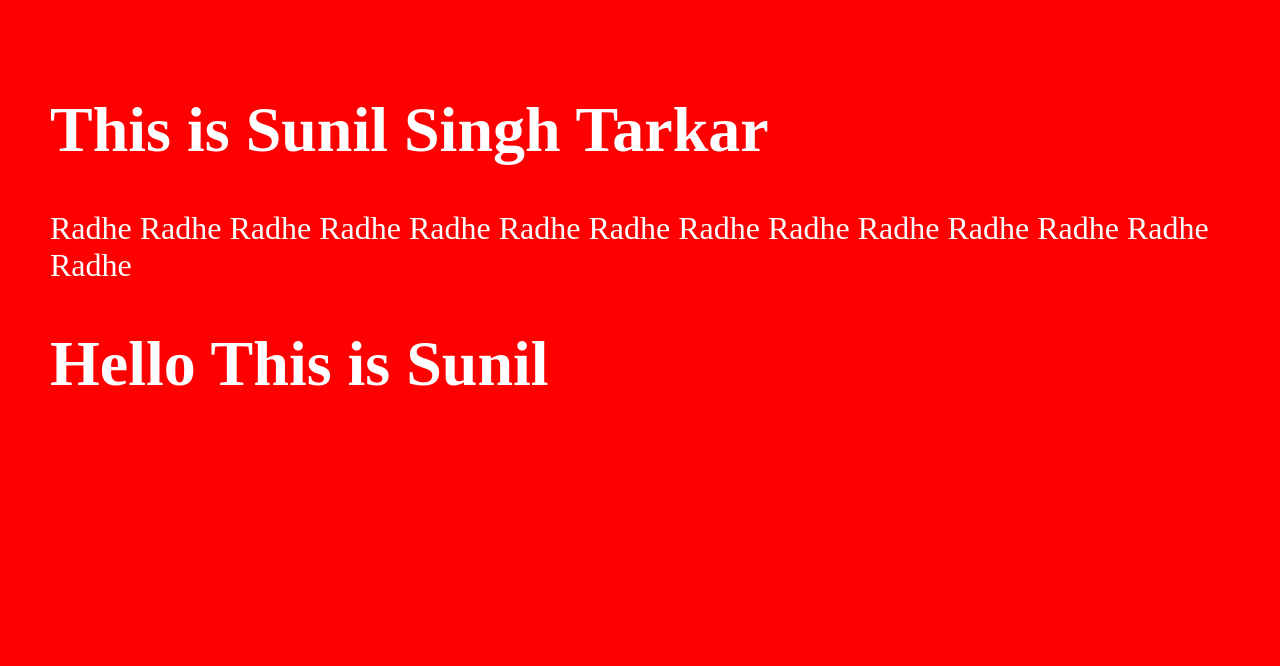
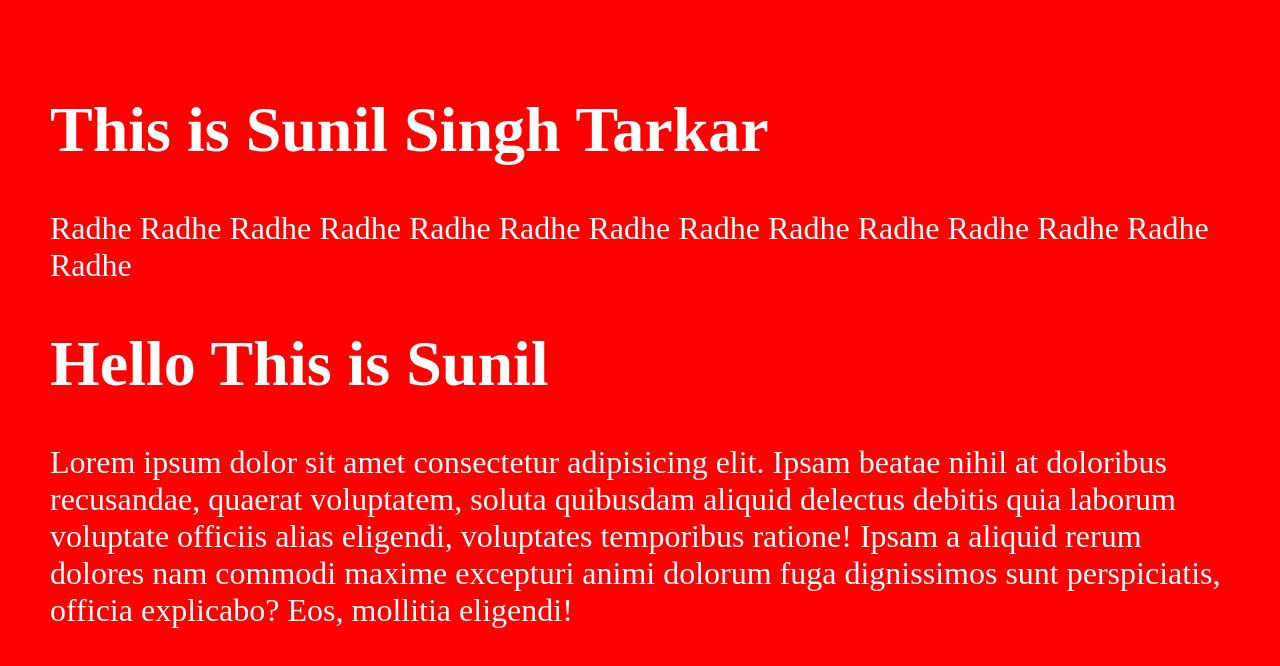
Before and after one commit to sunilsingh-tarkar/git-one, a plain HTML site: page index.html in a window 1280 px wide. Drawn offline with Linux system fonts and the light colour scheme.

Commit message:
added index htmpl

```diff
--- a/index.html
+++ b/index.html
@@ -11,5 +11,7 @@
 
     <p>Radhe Radhe Radhe Radhe Radhe Radhe Radhe Radhe Radhe Radhe Radhe Radhe Radhe Radhe</p>
     <h1>Hello This is Sunil</h1>
+
+    <p>Lorem ipsum dolor sit amet consectetur adipisicing elit. Ipsam beatae nihil at doloribus recusandae, quaerat voluptatem, soluta quibusdam aliquid delectus debitis quia laborum voluptate officiis alias eligendi, voluptates temporibus ratione! Ipsam a aliquid rerum dolores nam commodi maxime excepturi animi dolorum fuga dignissimos sunt perspiciatis, officia explicabo? Eos, mollitia eligendi!</p>
 </body>
 </html>
```
